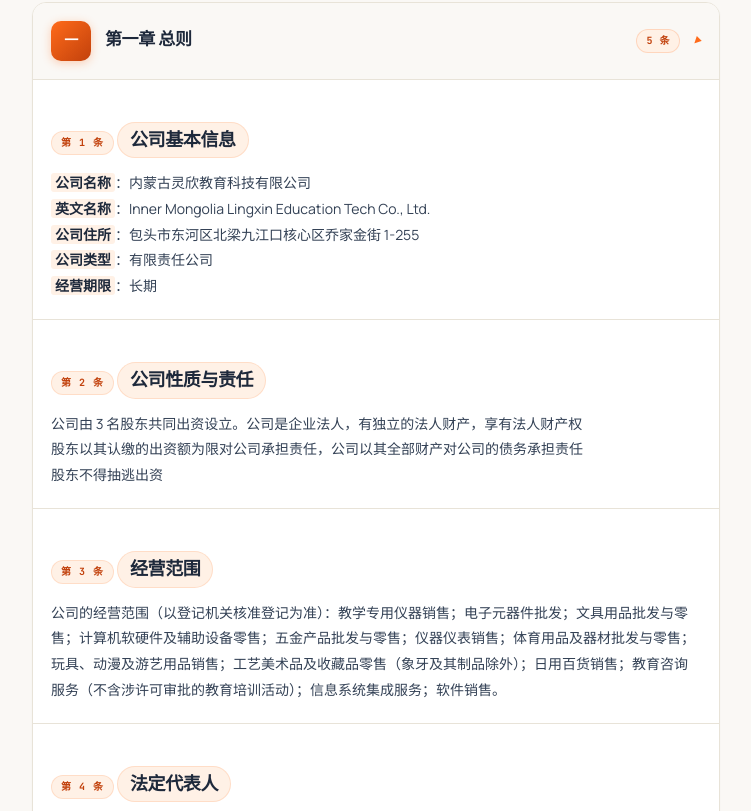
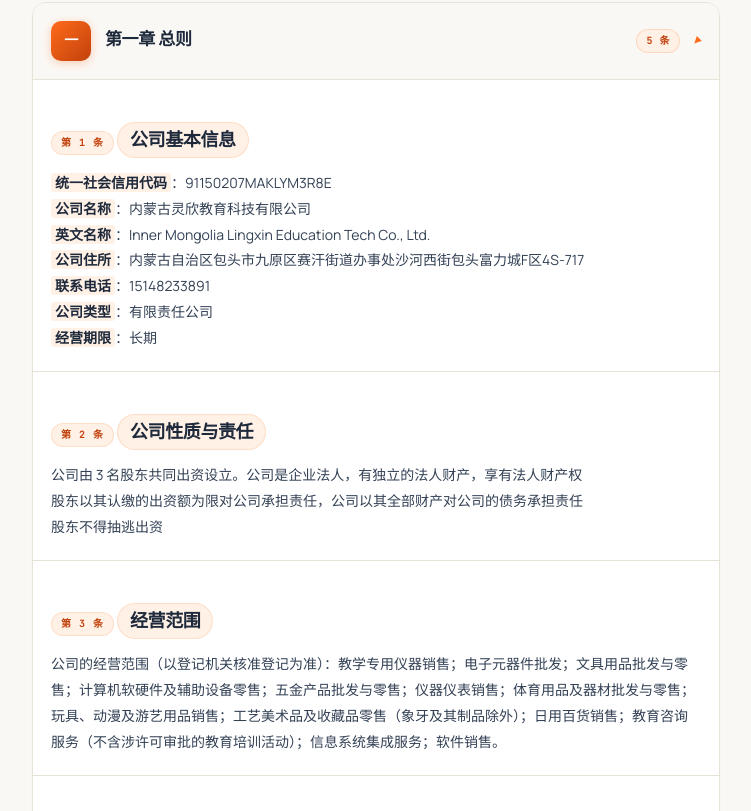
Before and after one commit to elio-cao/xinchuang-edu-public, a plain HTML site: page index.html in a window 1280 px wide. Shown: the part 3339-4150 px from the top of the page, without its empty margins (264-1015 px from the left). Drawn offline with nearby package versions, Linux system fonts and the light colour scheme.

Commit message:
docs(公开版): 补录统一社会信用代码 + 按营业执照更正公司住所
- index.html：加统一社会信用代码 91150207MAKLYM3R8E · 公司住所更正为登记地址 · 加联系电话
- 公司章程-工商备案版.md：第 1 条补录统一社会信用代码、住所更正；变更记录升 v9
- README.md：旧公司名 3 处更正（手工维护，build-dist 不生成）

公开页只放法定公示信息（名称 / 信用代码 / 住所 / 电话），
**不放开户银行与账号** —— 对公账户信息公开是仿冒发票的常用素材。

真名残留 0 · 敏感数据 0。

```diff
--- a/index.html
+++ b/index.html
@@ -1585,9 +1585,11 @@ h3{
 <span class="article-num-tag">第 1 条</span>
 <h3 class="article-title">公司基本信息</h3>
 <div class="article-body">
+<b>统一社会信用代码</b>：91150207MAKLYM3R8E<br>
 <b>公司名称</b>：内蒙古灵欣教育科技有限公司<br>
 <b>英文名称</b>：Inner Mongolia Lingxin Education Tech Co., Ltd.<br>
-<b>公司住所</b>：包头市东河区北梁九江口核心区乔家金街 1-255<br>
+<b>公司住所</b>：内蒙古自治区包头市九原区赛汗街道办事处沙河西街包头富力城F区4S-717<br>
+<b>联系电话</b>：15148233891<br>
 <b>公司类型</b>：有限责任公司<br>
 <b>经营期限</b>：长期<br>
 </div>
```
Also changed, not shown: 2 other files.
